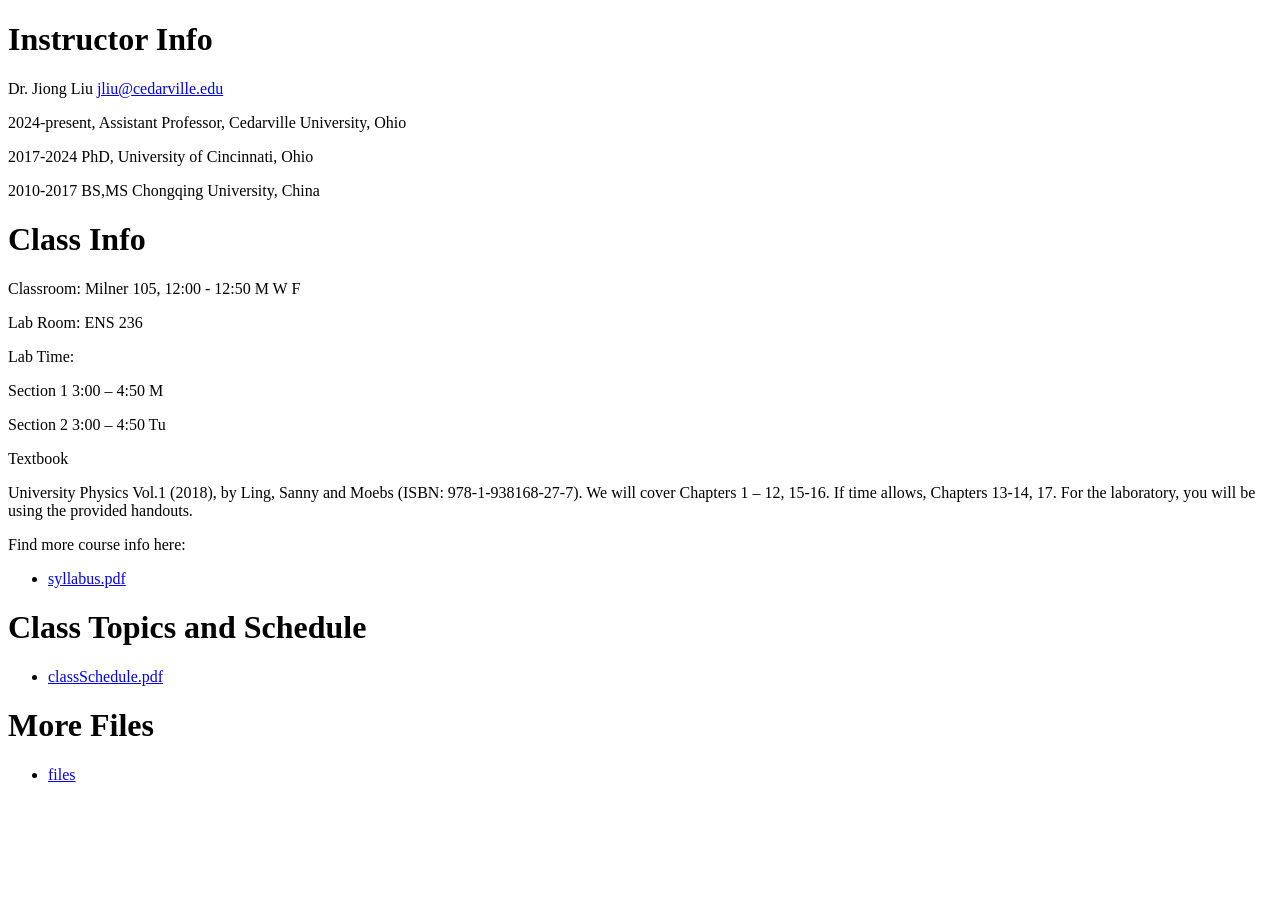
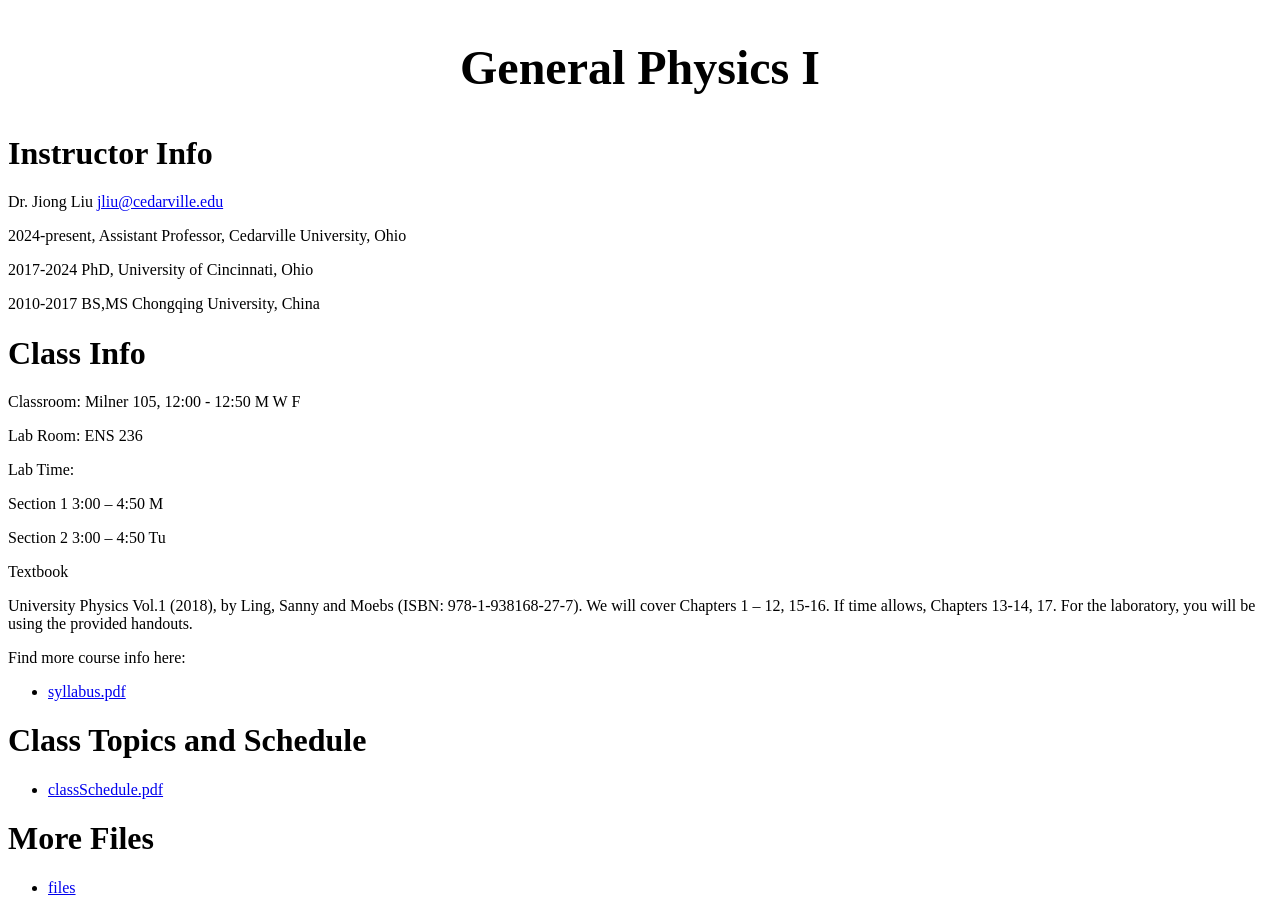
Before and after one commit to JiongLiu-cu/jiongliu.github.io, a plain HTML site: page index.html in a window 1280 px wide. Before the commit the page ends 800 px from the top, so only its background shows below. Drawn offline with Linux system fonts and the light colour scheme.

Commit message:
Update index.html

```diff
--- a/index.html
+++ b/index.html
@@ -4,9 +4,19 @@
 <head>
 	<meta charset="UTF-8">
 	<title>Gen Phys I</title>
+	<style>
+    h2 {
+      font-size: 48px; /* Adjust the size as desired */
+      text-align: center; /* Center the text horizontally */
+    }
+	</style>
+
 </head>
 
 <body>
+
+<h2>General Physics I</h2>
+
 <h1>Instructor Info</h1>
 <p>
 Dr. Jiong Liu <a href="mailto:jliu@cedarville.edu">jliu@cedarville.edu</a>
```
